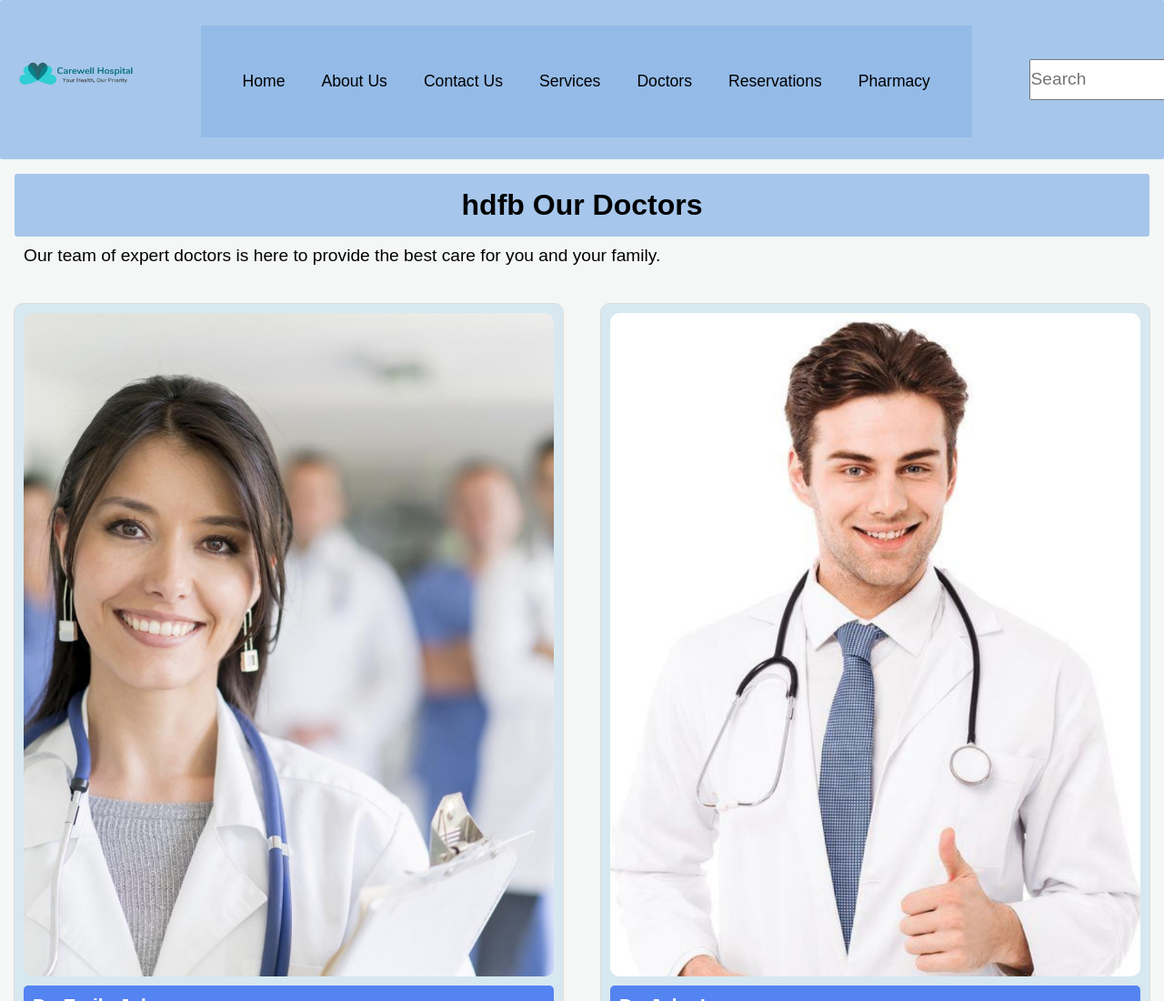
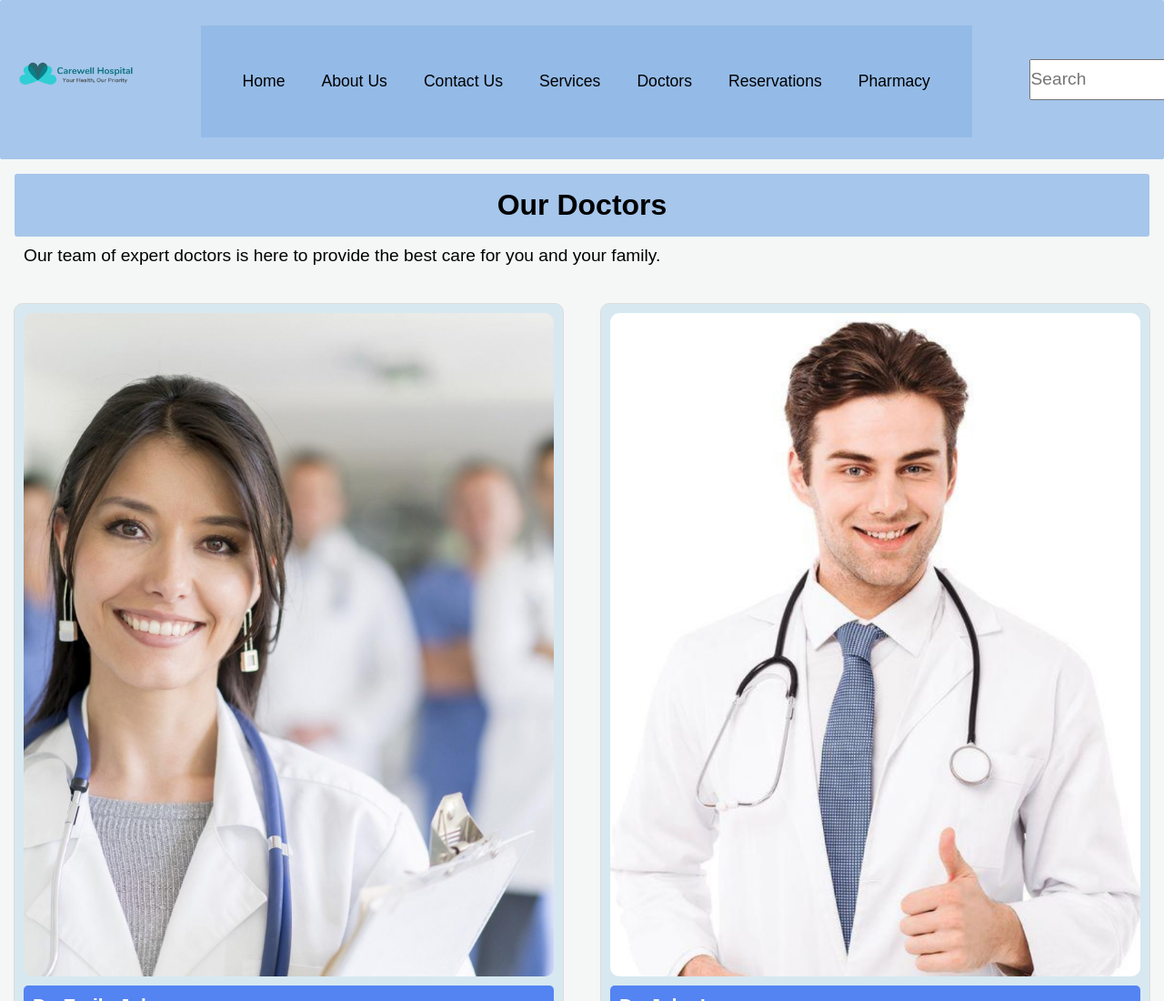
Before and after one commit to Yumna-H/Carewell, a plain HTML site: page Doctors.html in a window 1280 px wide. Shown: the top 1100 px of the page at 91% size. Drawn offline with Linux system fonts and the light colour scheme.

```diff
--- a/Doctors.html
+++ b/Doctors.html
@@ -48,7 +48,7 @@
     </header>
     <main>
         <section class="doctors-intro">
-            <h1>hdfb Our Doctors</h1>
+            <h1>Our Doctors</h1>
             <p>Our team of expert doctors is here to provide the best care for you and your family.</p>
         </section>
         <section class="doctors-list">
```
